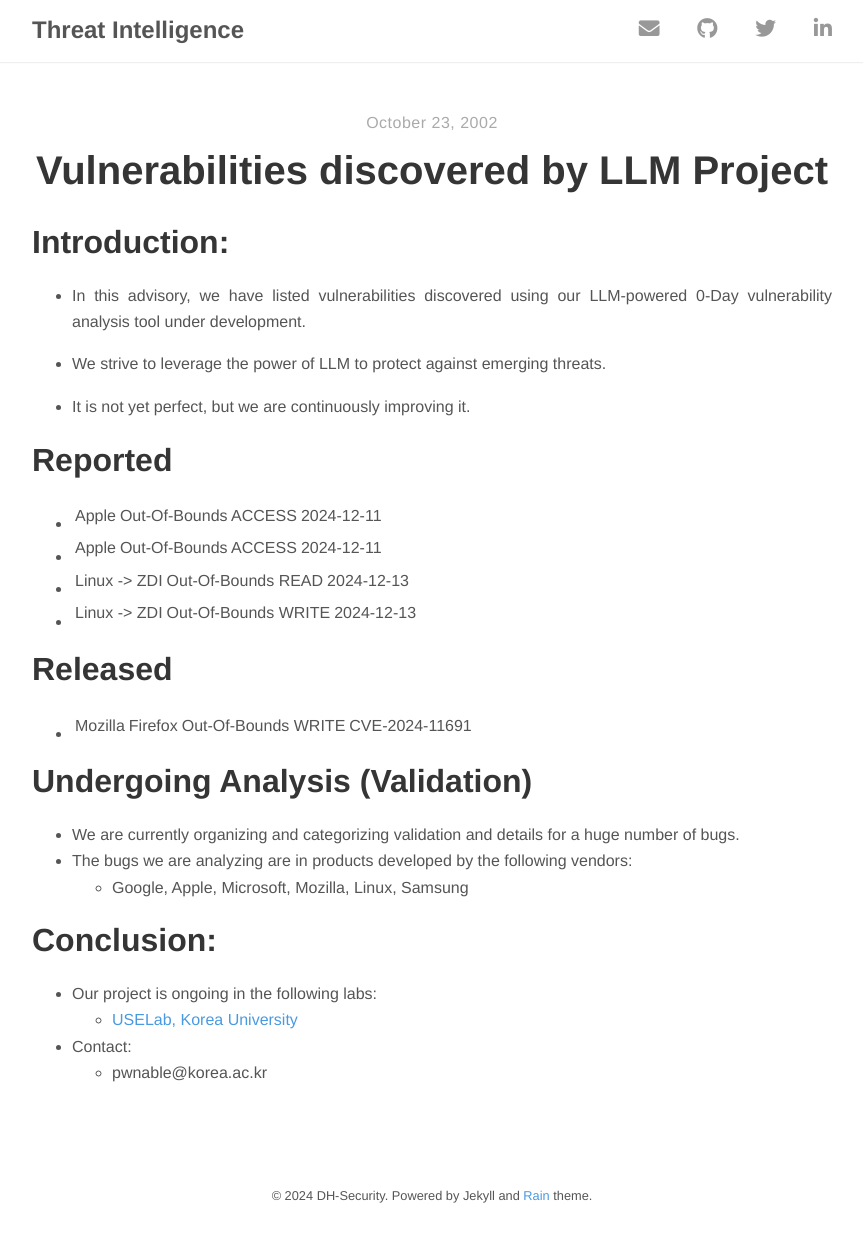
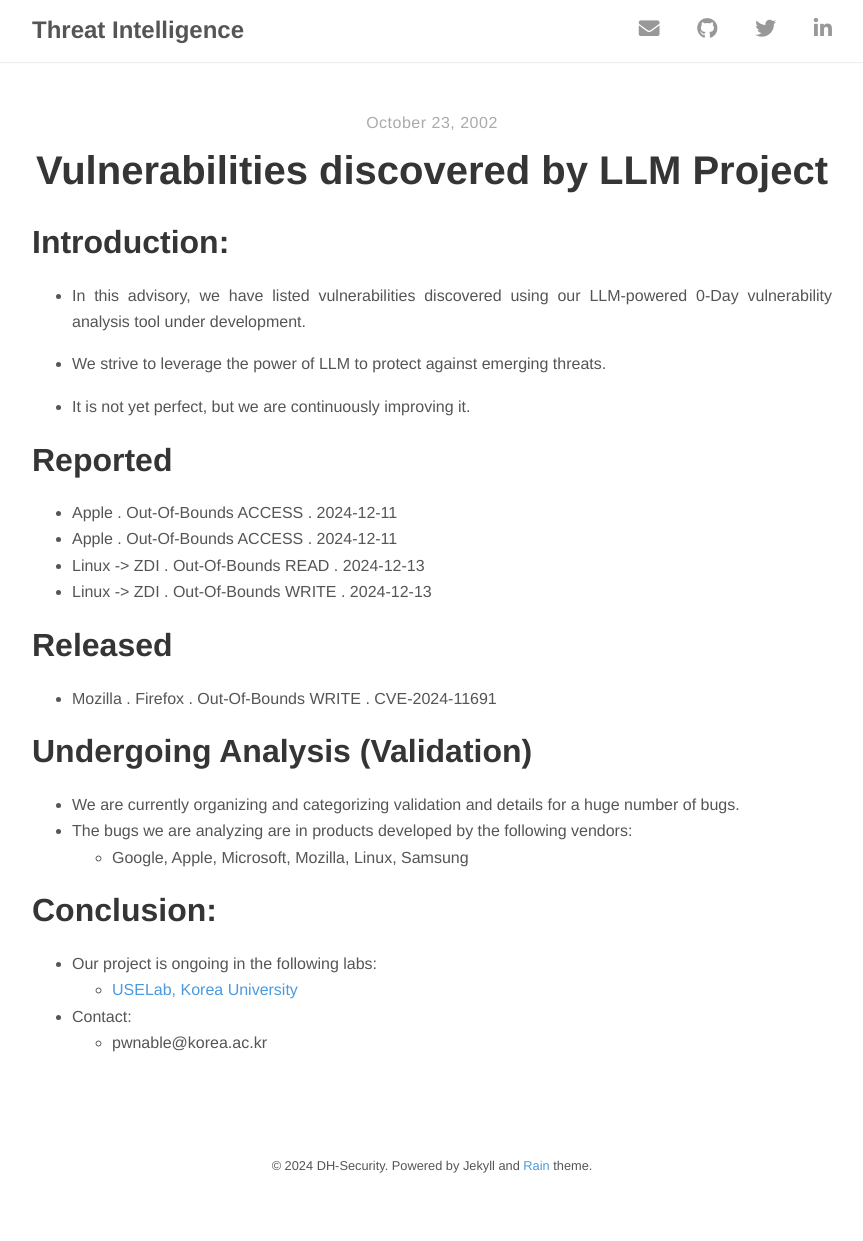
Before and after one commit to l33d0hyun/l33d0hyun.github.io, a Jekyll site: the page built from _posts/2002-10-23-LLM-Advisorys.md, in a window 1280 px wide. Shown: the whole page, without its empty margins (208-1071 px from the left). Built offline with Jekyll 4.4.1, drawn with Linux system fonts in a browser that asks for light colours; nearby versions of some CDN libraries; after the commit the page ends 1211 px from its top, so only the background shows below that.

```diff
--- a/_posts/2002-10-23-LLM-Advisorys.md
+++ b/_posts/2002-10-23-LLM-Advisorys.md
@@ -12,14 +12,14 @@ author: "Dohyun Lee (@l33d0hyun)"
 - It is not yet perfect, but we are continuously improving it.
 
 # Reported
-- | Apple | Out-Of-Bounds ACCESS | 2024-12-11 |
-- | Apple | Out-Of-Bounds ACCESS | 2024-12-11 |
-- | Linux -> ZDI | Out-Of-Bounds READ | 2024-12-13 |
-- | Linux -> ZDI | Out-Of-Bounds WRITE | 2024-12-13 |
+- Apple . Out-Of-Bounds ACCESS . 2024-12-11
+- Apple . Out-Of-Bounds ACCESS . 2024-12-11
+- Linux -> ZDI . Out-Of-Bounds READ . 2024-12-13
+- Linux -> ZDI . Out-Of-Bounds WRITE . 2024-12-13
 
 # Released
 
-- | Mozilla | Firefox | Out-Of-Bounds WRITE | CVE-2024-11691 |
+- Mozilla . Firefox . Out-Of-Bounds WRITE . CVE-2024-11691
 
 # Undergoing Analysis (Validation)
 - We are currently organizing and categorizing validation and details for a huge number of bugs.
```
